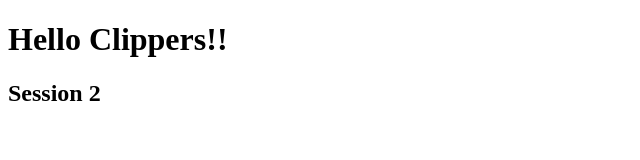
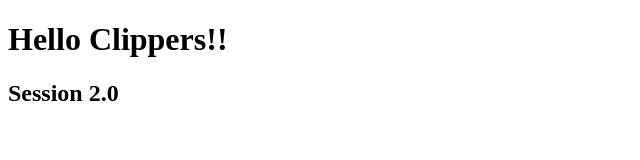
Before and after one commit to cesargtzyanez/my-test-git-101, a plain HTML site: page index.html in a window 1280 px wide. Shown: the full height of the page, 0-640 px from the left. Drawn offline with Linux system fonts and the light colour scheme.

Commit message:
change 2

```diff
--- a/index.html
+++ b/index.html
@@ -8,6 +8,6 @@
 </head>
 <body>
     <h1>Hello Clippers!!</h1>
-    <h2>Session 2</h2>
+    <h2>Session 2.0</h2>
 </body>
 </html>
```
